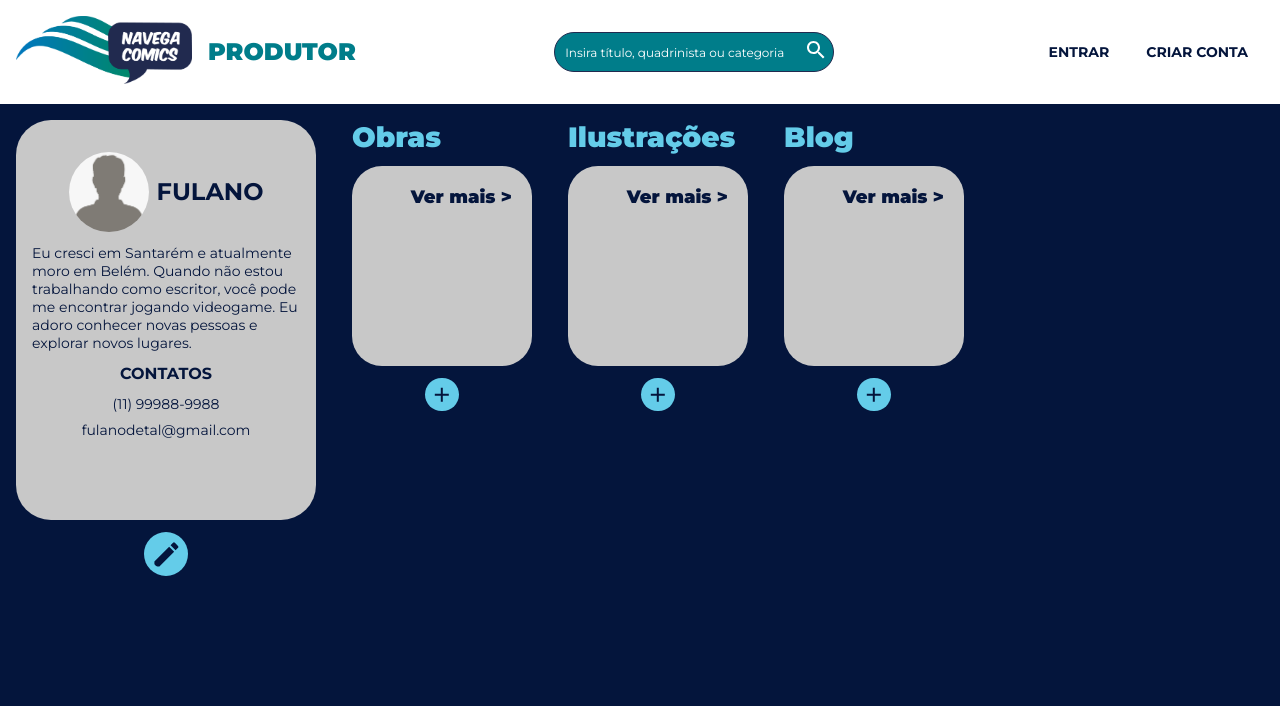
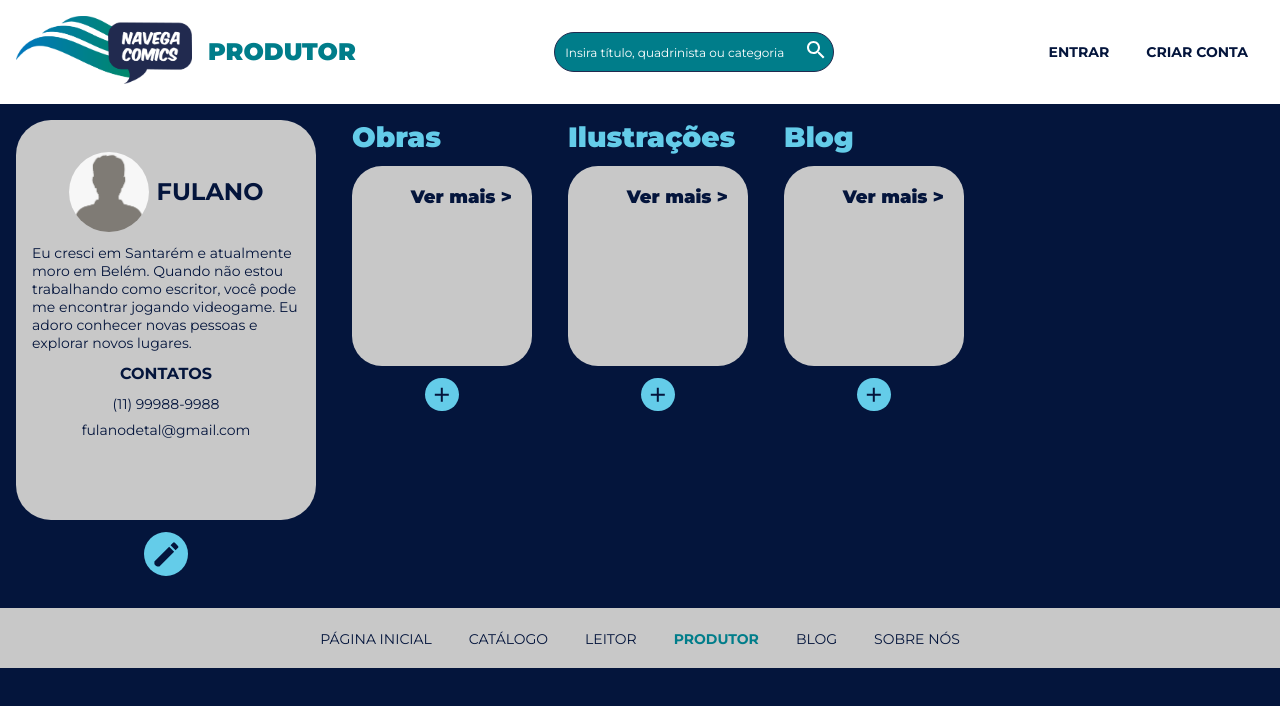
Before and after one commit to YannFigueiredo/narede, a React (Create React App) app in the folder frontend/: page /produtor in a window 1280 px wide. Shown: the top 706 px of the page. Built offline with nearby package versions, Linux system fonts and the light colour scheme.

Commit message:
feat: adicionado footer

```diff
--- /dev/null
+++ b/frontend/src/components/Footer/index.js
@@ -0,0 +1,84 @@
+import React, { useState, useEffect } from "react";
+import { Container } from "./styles";
+import {
+  MenuWrapper,
+  Menu
+} from "./styles";
+
+export default function Footer() {
+  const [actualPage, setActualPage] = useState("");
+
+  const updateActualPage = () => {
+    setActualPage({
+      pathname: global.window.location.pathname,
+      pageTitle:
+      actualPage.pathname === "/catalogo" ? "Catálogo" :
+        actualPage.pathname === "/leitor" ? "Leitor" :
+          actualPage.pathname === "/produtor" ? "Produtor" :
+            actualPage.pathname === "/blog" ? "Blog" : "Sobre nós"
+    });
+  };
+
+  useEffect(() => updateActualPage(), []);
+
+  useEffect(() => updateActualPage(), [actualPage.pathname]);
+
+  return(
+    <Container>
+      <MenuWrapper>
+        <Menu variant={actualPage.pathname === "/" ? "home" : "others"}>
+          <li>
+            <a href="/" className={actualPage.pathname === "/" ? "active" : ""}>
+              Página inicial
+            </a>
+          </li>
+          <li>
+            <a
+              href="/catalogo"
+              className={actualPage.pathname === "/catalogo" ? "active" : ""}
+              onClick={() => setActualPage({...actualPage, pageTitle: "Catálogo"})}
+            >
+              Catálogo
+            </a>
+          </li>
+          <li>
+            <a
+              href="/leitor"
+              className={actualPage.pathname === "/leitor" ? "active" : ""}
+              onClick={() => setActualPage({...actualPage, pageTitle: "Leitor"})}
+            >
+              Leitor
+            </a>
+          </li>
+          <li>
+            <a
+              href="/produtor"
+              className={actualPage.pathname === "/produtor" ? "active" : ""}
+              onClick={() => setActualPage({...actualPage, pageTitle: "Produtor"})}
+            >
+              Produtor
+            </a>
+          </li>
+          <li>
+            <a
+              href="/blog"
+              className={actualPage.pathname === "/blog" ? "active" : ""}
+              onClick={() => setActualPage({...actualPage, pageTitle: "Blog"})}
+            >
+              Blog
+            </a>
+          </li>
+          <li>
+            <a
+              href="/sobre"
+              className={actualPage.pathname === "/sobre" ? "active" : ""}
+              onClick={() => setActualPage({...actualPage, pageTitle: "Sobre nós"})}
+            >
+              Sobre nós
+            </a>
+          </li>
+        </Menu>
+      </MenuWrapper>
+    </Container>
+  );
+}
--- /dev/null
+++ b/frontend/src/components/Footer/styles.js
@@ -0,0 +1,44 @@
+import styled from "styled-components";
+
+export const Container = styled.footer`
+  display: flex;
+  justify-content: center;
+  align-items: center;
+  background: ${({theme}) => theme.colors.gray["100"]};
+`;
+
+export const MenuWrapper = styled.nav`
+  display: flex;
+  justify-content: center;
+  align-items: center;
+  gap: ${({theme}) => theme.spacing.between_elements.normal};
+`;
+
+export const Menu = styled.ul`
+  display: flex;
+  justify-content: flex-start;
+  align-items: center;
+  gap: ${({theme}) => theme.spacing.between_elements.very_small};
+  text-transform: uppercase;
+  min-height: 60px;
+
+  li {
+    list-style: none;
+    font-weight: 500;
+    cursor: pointer;
+    transition: all linear .3s;
+    padding: ${({theme}) => theme.spacing.padding.very_small} ${({theme}) => theme.spacing.padding.small};
+  }
+
+  li a {
+    transition: all linear .3s;
+    color: ${({theme}) => theme.colors.blue["900"]};
+    text-decoration: none;
+    font-size: ${({theme}) => theme.fontSize.regular};
+  }
+
+  li a:hover, li .active {
+    color: ${({theme}) => theme.colors.blue["400"]};
+    font-weight: 700;
+  }
+`;
--- a/frontend/src/routes.js
+++ b/frontend/src/routes.js
@@ -1,6 +1,7 @@
 import React from "react";
 import { BrowserRouter, Route, Routes } from "react-router-dom";
 import Header from "components/Header";
+import Footer from "components/Footer";
 import Home from "pages/Home";
 import Title from "pages/Title";
 import Categories from "pages/Categories";
@@ -24,6 +25,7 @@ export default function AppRoutes() {
         <Route path="/sobre" element={<About />} />
         <Route path="*" element={<NotFound />} />
       </Routes>
+      <Footer />
     </BrowserRouter>
   );
 }
```
